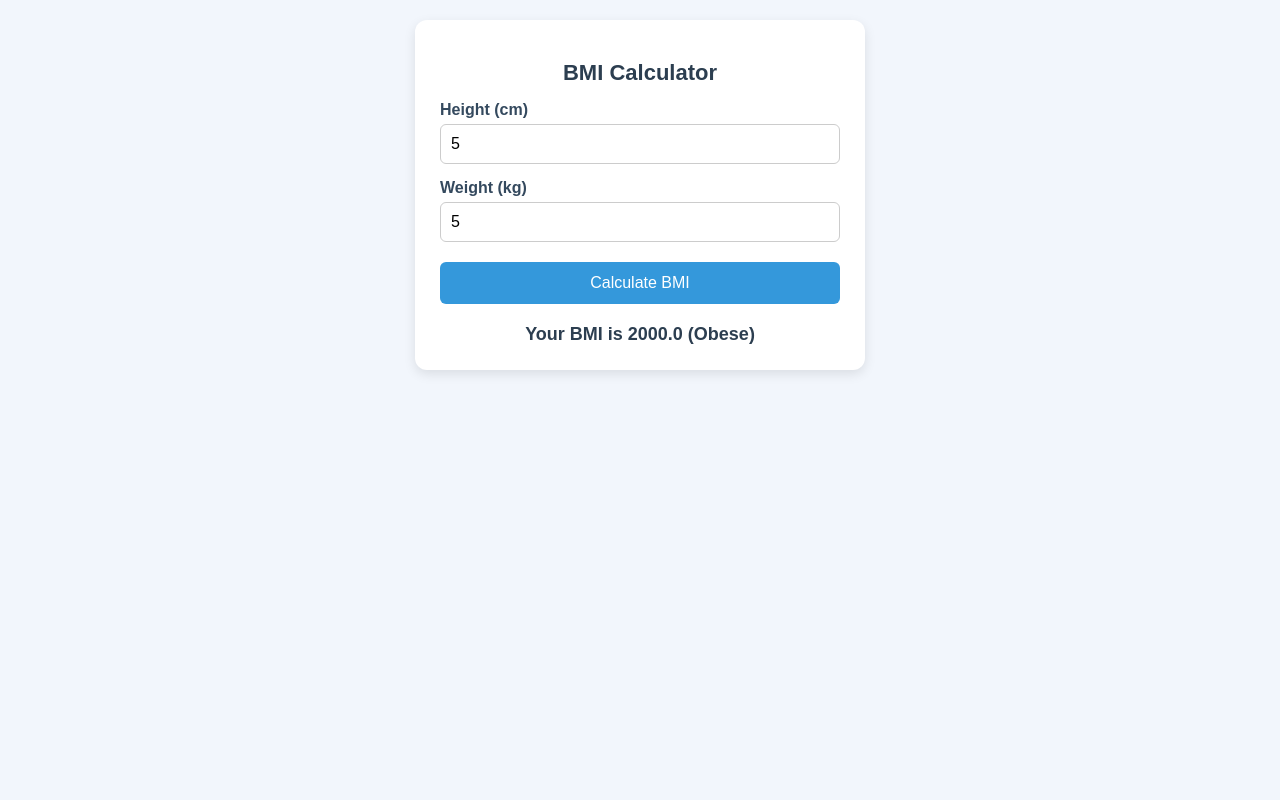
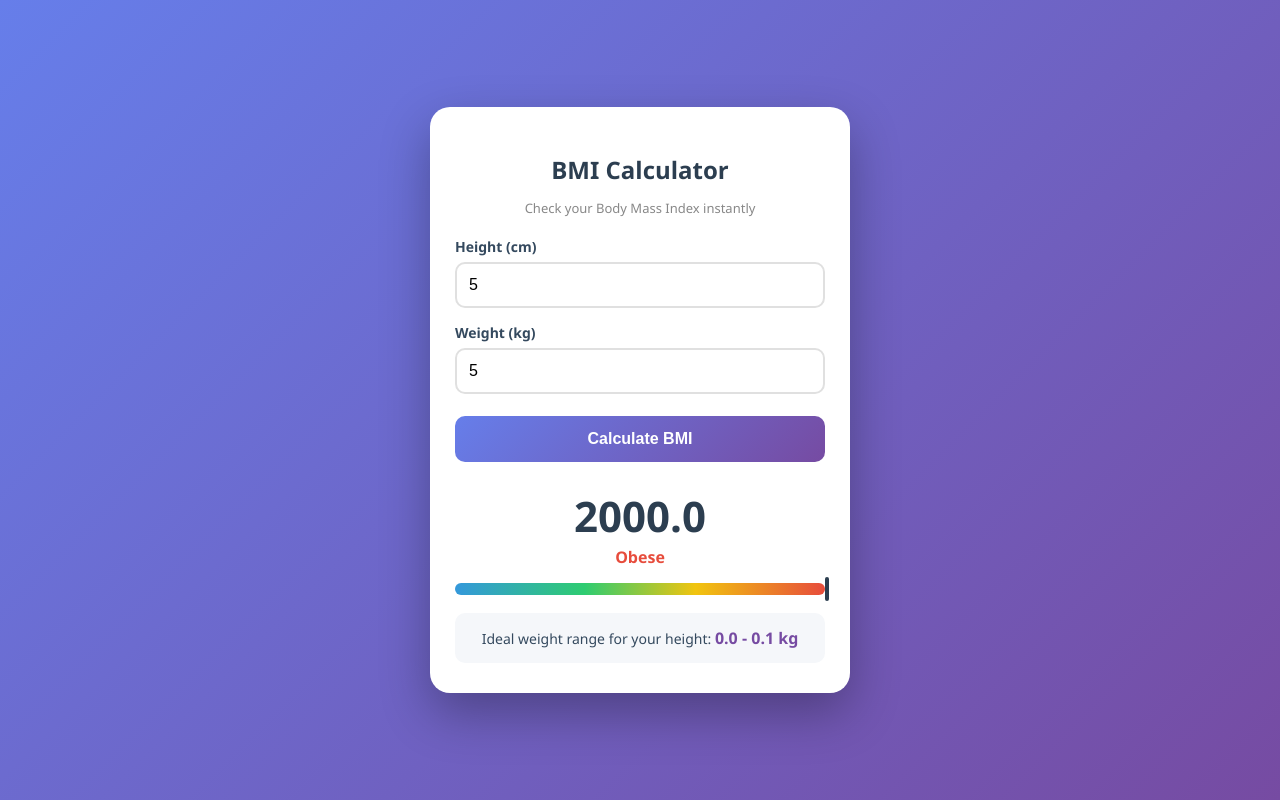
Before and after one commit to easycal1/easycal1.github.io, a plain HTML site: page index.html in a window 1280 px wide. Both pictures are taken after typing "5", "5" into the empty fields and a click on the button "Calculate BMI". Drawn offline with Linux system fonts and the light colour scheme.

Commit message:
Enhance BMI calculator UI and functionality
Updated styles and structure for improved UI and UX.

```diff
--- a/index.html
+++ b/index.html
@@ -5,62 +5,132 @@
 <meta name="viewport" content="width=device-width, initial-scale=1.0">
 <title>Free BMI Calculator - Check Your Body Mass Index Instantly</title>
 <style>
+  * { box-sizing: border-box; }
   body {
-    font-family: Arial, sans-serif;
-    background: #f2f6fc;
+    font-family: 'Segoe UI', Arial, sans-serif;
+    background: linear-gradient(135deg, #667eea 0%, #764ba2 100%);
     display: flex;
     justify-content: center;
+    align-items: center;
+    min-height: 100vh;
     padding: 20px;
     margin: 0;
   }
   .card {
     background: white;
-    max-width: 400px;
+    max-width: 420px;
     width: 100%;
-    padding: 25px;
-    border-radius: 12px;
-    box-shadow: 0 4px 12px rgba(0,0,0,0.1);
+    padding: 30px 25px;
+    border-radius: 20px;
+    box-shadow: 0 20px 50px rgba(0,0,0,0.3);
+    animation: floatIn 0.6s ease;
+  }
+  @keyframes floatIn {
+    from { opacity: 0; transform: translateY(30px); }
+    to { opacity: 1; transform: translateY(0); }
   }
   h1 {
-    font-size: 22px;
+    font-size: 24px;
     text-align: center;
     color: #2c3e50;
+    margin-bottom: 5px;
+  }
+  .subtitle {
+    text-align: center;
+    color: #888;
+    font-size: 13px;
+    margin-bottom: 20px;
   }
   label {
     display: block;
     margin-top: 15px;
-    font-weight: bold;
+    font-weight: 600;
     color: #34495e;
+    font-size: 14px;
   }
   input {
     width: 100%;
-    padding: 10px;
-    margin-top: 5px;
-    border: 1px solid #ccc;
-    border-radius: 6px;
-    box-sizing: border-box;
+    padding: 12px;
+    margin-top: 6px;
+    border: 2px solid #e0e0e0;
+    border-radius: 10px;
     font-size: 16px;
+    transition: border-color 0.3s, box-shadow 0.3s;
+  }
+  input:focus {
+    outline: none;
+    border-color: #764ba2;
+    box-shadow: 0 0 0 3px rgba(118,75,162,0.15);
   }
   button {
     width: 100%;
-    margin-top: 20px;
-    padding: 12px;
-    background: #3498db;
+    margin-top: 22px;
+    padding: 14px;
+    background: linear-gradient(135deg, #667eea, #764ba2);
     color: white;
     border: none;
-    border-radius: 6px;
+    border-radius: 10px;
     font-size: 16px;
+    font-weight: 600;
     cursor: pointer;
+    transition: transform 0.2s, box-shadow 0.2s;
   }
   button:hover {
-    background: #2980b9;
+    transform: translateY(-2px);
+    box-shadow: 0 8px 20px rgba(118,75,162,0.35);
   }
-  #result {
-    margin-top: 20px;
+  button:active { transform: translateY(0); }
+
+  #resultBox {
+    margin-top: 25px;
+    display: none;
+    animation: fadeUp 0.5s ease;
+  }
+  @keyframes fadeUp {
+    from { opacity: 0; transform: translateY(15px); }
+    to { opacity: 1; transform: translateY(0); }
+  }
+  .bmi-number {
     text-align: center;
-    font-size: 18px;
-    font-weight: bold;
+    font-size: 42px;
+    font-weight: 700;
     color: #2c3e50;
+    margin-bottom: 2px;
+  }
+  .bmi-category {
+    text-align: center;
+    font-size: 16px;
+    font-weight: 600;
+    margin-bottom: 15px;
+  }
+  .bar-track {
+    height: 12px;
+    border-radius: 6px;
+    background: linear-gradient(90deg, #3498db 0%, #2ecc71 35%, #f1c40f 65%, #e74c3c 100%);
+    position: relative;
+    margin-top: 10px;
+  }
+  .bar-pointer {
+    position: absolute;
+    top: -6px;
+    width: 4px;
+    height: 24px;
+    background: #2c3e50;
+    border-radius: 2px;
+    transition: left 0.6s ease;
+  }
+  .ideal-weight {
+    margin-top: 18px;
+    background: #f5f7fa;
+    border-radius: 10px;
+    padding: 14px;
+    text-align: center;
+    font-size: 14px;
+    color: #34495e;
+  }
+  .ideal-weight strong {
+    color: #764ba2;
+    font-size: 16px;
   }
 </style>
 </head>
@@ -68,6 +138,7 @@
 
 <div class="card">
   <h1>BMI Calculator</h1>
+  <p class="subtitle">Check your Body Mass Index instantly</p>
 
   <label for="height">Height (cm)</label>
   <input type="number" id="height" placeholder="e.g. 170">
@@ -77,29 +148,53 @@
 
   <button onclick="calculateBMI()">Calculate BMI</button>
 
-  <div id="result"></div>
+  <div id="resultBox">
+    <div class="bmi-number" id="bmiNumber"></div>
+    <div class="bmi-category" id="bmiCategory"></div>
+    <div class="bar-track">
+      <div class="bar-pointer" id="barPointer"></div>
+    </div>
+    <div class="ideal-weight" id="idealWeight"></div>
+  </div>
 </div>
 
 <script>
 function calculateBMI() {
-  const height = parseFloat(document.getElementById("height").value) / 100;
+  const heightCm = parseFloat(document.getElementById("height").value);
   const weight = parseFloat(document.getElementById("weight").value);
-  const resultDiv = document.getElementById("result");
+  const resultBox = document.getElementById("resultBox");
 
-  if (!height || !weight || height <= 0 || weight <= 0) {
-    resultDiv.innerHTML = "Please enter valid height and weight.";
+  if (!heightCm || !weight || heightCm <= 0 || weight <= 0) {
+    alert("Please enter valid height and weight.");
     return;
   }
 
-  const bmi = weight / (height * height);
+  const heightM = heightCm / 100;
+  const bmi = weight / (heightM * heightM);
   let category = "";
+  let color = "";
 
-  if (bmi < 18.5) category = "Underweight";
-  else if (bmi < 25) category = "Normal weight";
-  else if (bmi < 30) category = "Overweight";
-  else category = "Obese";
+  if (bmi < 18.5) { category = "Underweight"; color = "#3498db"; }
+  else if (bmi < 25) { category = "Normal weight"; color = "#2ecc71"; }
+  else if (bmi < 30) { category = "Overweight"; color = "#f1c40f"; }
+  else { category = "Obese"; color = "#e74c3c"; }
 
-  resultDiv.innerHTML = "Your BMI is " + bmi.toFixed(1) + " (" + category + ")";
+  document.getElementById("bmiNumber").innerText = bmi.toFixed(1);
+  document.getElementById("bmiCategory").innerText = category;
+  document.getElementById("bmiCategory").style.color = color;
+
+  // Position pointer on bar (BMI range 10 to 40 mapped to 0-100%)
+  let percent = ((bmi - 10) / (40 - 10)) * 100;
+  percent = Math.max(0, Math.min(100, percent));
+  document.getElementById("barPointer").style.left = percent + "%";
+
+  // Ideal weight range for normal BMI (18.5 - 24.9)
+  const minWeight = (18.5 * heightM * heightM).toFixed(1);
+  const maxWeight = (24.9 * heightM * heightM).toFixed(1);
+  document.getElementById("idealWeight").innerHTML =
+    "Ideal weight range for your height: <strong>" + minWeight + " - " + maxWeight + " kg</strong>";
+
+  resultBox.style.display = "block";
 }
 </script>
 
```
